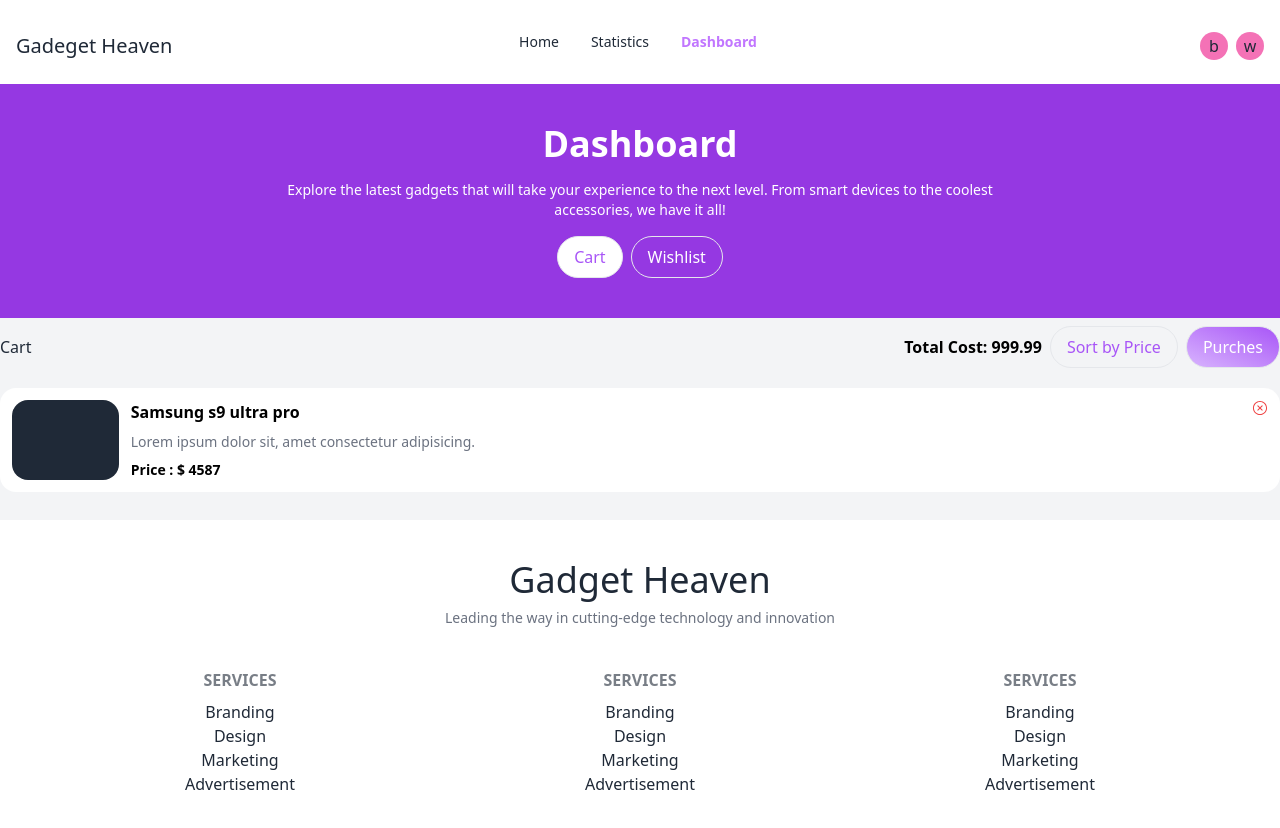
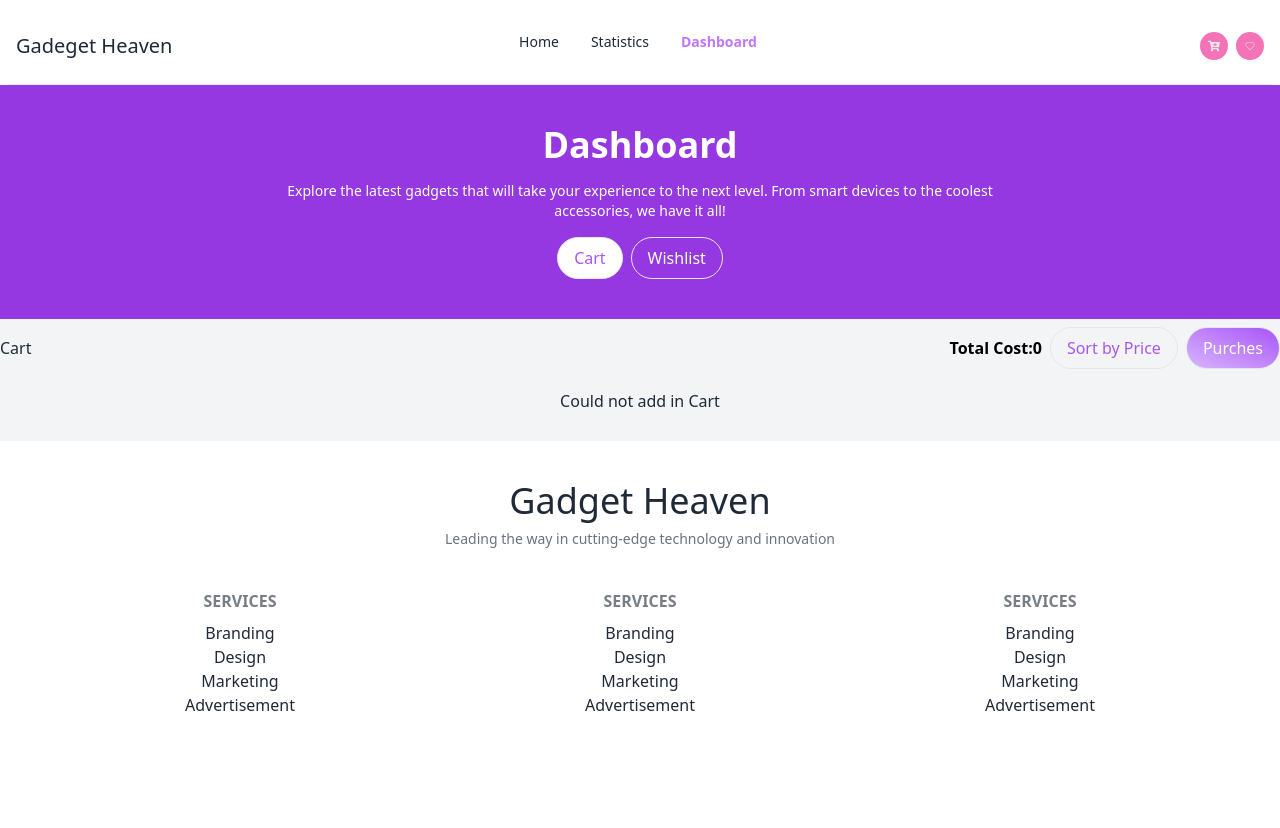
Before and after one commit to programming-hero-web-course-4/b10a8-gadget-heaven-shamimranapro85, a React (Vite) app: page /dashboard in a window 1280 px wide. Shown: the top 828 px of the page. After the commit the page ends 800 px from the top, so only its background shows below. Built offline with nearby package versions, Linux system fonts and the light colour scheme.

Commit message:
show carts number and whitelist number

```diff
--- a/src/App.jsx
+++ b/src/App.jsx
@@ -2,7 +2,7 @@ import { Route, Routes, useLocation } from "react-router-dom";
 import "./App.css";
 import Navber from "./components/navbar/navbar";
 import Footer from "./components/footer/Footer";
-import { useEffect } from "react";
+import { useEffect, useState } from "react";
 import Home from "./components/pages/Home";
 import Details from "./components/pages/details";
 import Dashboard from "./components/pages/Dashboard/Dashboard";
@@ -22,25 +22,52 @@ function App() {
   }, [pathname]);
 
   const m_v_pages = "mx-2";
+  const [addCart, setAddCart] = useState([]);
+  const [addfav, setAddfav] = useState([]);
 
+  const setAddCartElement = (item) => {
+    localStorage.setItem("cart", JSON.stringify(addCart));
+    const checking = addCart.some(
+      (product) => product.product_id === item.product_id
+    );
+
+    checking ? alert("already add") : setAddCart([...addCart, item]);
+  };
+  const setAddfavElement = (item) => {
+    const checking = addfav.some(
+      (product) => product.product_id === item.product_id
+    );
+    checking ? alert("already add") : setAddfav([...addfav, item]);
+  };
   return (
     <>
       <div>
         <div
-          className={` ${
-            pathname == "/" ? "bg-[#9538E2]" : ""
+          className={` sticky top-0 backdrop-blur-sm z-50  border-b  ${
+            pathname == "/" ? "bg-[#9538E2]" : "bg-white/40"
           } rounded-tl-2xl rounded-tr-2xl ${m_v_pages}  mt-2`}
         >
           {" "}
-          <Navber />
+          <Navber addCart={addCart.length} addfav={addfav.length} />
         </div>
         <div className="">
           <Routes>
             <Route path="/" element={<Home m_v_pages={m_v_pages} />} />
-            <Route path="/dashboard" element={<Dashboard />} />
+            <Route
+              path="/dashboard"
+              element={<Dashboard addCart={addCart} addfav={addfav} setAddCartElement={setAddCartElement} />}
+            />
             <Route path="/statistics" element={<Statistics />} />
             <Route path="/shopnow" element={<Shop />} />
-            <Route path="/details" element={<Details />} />
+            <Route
+              path="/details"
+              element={
+                <Details
+                  setAddCartElement={setAddCartElement}
+                  setAddfavElement={setAddfavElement}
+                />
+              }
+            />
             <Route
               path="*"
               element={<h1 className="text-center h-[80vh]">NOT FOUND 404</h1>}
--- a/src/components/navbar/Navbar.jsx
+++ b/src/components/navbar/Navbar.jsx
@@ -1,6 +1,8 @@
+import { CiHeart } from "react-icons/ci";
+import { FaCartPlus } from "react-icons/fa";
 import { NavLink, useLocation } from "react-router-dom";
 
-const Navber = () => {
+const Navber = ({ addCart, addfav }) => {
   const { pathname } = useLocation();
   const navItems = (
     <>
@@ -52,12 +54,32 @@ const Navber = () => {
         <ul className="menu menu-horizontal px-1">{navItems}</ul>
       </div>
       <div className="navbar-end">
-        <a className="p-2 rounded-full bg-pink-400 h-7 w-7 flex justify-center items-center ml-2">
-          b
-        </a>
-        <a className="p-2 rounded-full bg-pink-400 h-7 w-7 flex justify-center items-center ml-2">
-          w
-        </a>
+        <NavLink
+          to={"/dashboard"}
+          className="p-2 rounded-full relative !text-gray-200  bg-pink-400 h-7 w-7 flex justify-center items-center ml-2"
+        >
+          {addCart < 1 ? (
+            ""
+          ) : (
+            <span className="rounded-full w-4 h-4 absolute -top-2 -right-1 bg-red-500 text-[10px] flex justify-center items-center">
+              {addCart}
+            </span>
+          )}
+          <FaCartPlus />
+        </NavLink>
+        <NavLink
+          to={"/dashboard"}
+          className="p-2 rounded-full relative bg-pink-400 h-7 w-7 flex !text-gray-200  justify-center items-center ml-2"
+        >
+          {addfav < 1 ? (
+            ""
+          ) : (
+            <span className="rounded-full w-4 h-4 absolute -top-2 -right-1 bg-red-500 text-[10px] flex justify-center items-center">
+              {addfav}
+            </span>
+          )}
+          <CiHeart />
+        </NavLink>
       </div>
     </div>
   );
--- a/src/components/pages/Dashboard/Dashboard.jsx
+++ b/src/components/pages/Dashboard/Dashboard.jsx
@@ -1,12 +1,22 @@
-import { useState } from "react";
+import { useEffect, useState } from "react";
+import { FaCartPlus } from "react-icons/fa";
 import { RxCrossCircled } from "react-icons/rx";
-const Dashboard = () => {
+const Dashboard = ({ addCart, addfav, setAddCartElement }) => {
   const [cart, setCart] = useState("Cart");
+  const [cartPrice, setCartPrice] = useState(0);
   const handleActive = (e) => {
     console.log(e.target.innerText == "Cart");
 
     e.target.innerText == "Cart" ? setCart(`Cart`) : setCart("");
   };
+  useEffect(() => {
+    let prices = 0;
+    addCart.map((pr) => {
+      prices += pr.price;
+    });
+
+    setCartPrice(prices);
+  }, []);
 
   return (
     <div className="bg-gray-100">
@@ -43,19 +53,23 @@ const Dashboard = () => {
         </div>
       </div>
 
-      {cart == "Cart" ? <Cart /> : <WishList />}
+      {cart == "Cart" ? (
+        <Cart addCart={addCart} cartPrice={cartPrice} />
+      ) : (
+        <WishList addfav={addfav} setAddCartElement={setAddCartElement} />
+      )}
     </div>
   );
 };
 
-const Cart = () => {
+const Cart = ({ addCart, cartPrice }) => {
   return (
     <>
       <div className="container mx-auto py-2">
         <div className="flex justify-between items-center">
           <div>Cart</div>
           <div className="flex gap-2 items-center">
-            <h1 className="text-black font-bold">Total Cost: 999.99</h1>
+            <h1 className="text-black font-bold">Total Cost:{cartPrice}</h1>
             <button
               className={`rounded-full  px-4 py-2 hover:bg-[#9538E2] transition-all duration-300 hover:text-white border text-purple-500 `}
             >
@@ -69,9 +83,43 @@ const Cart = () => {
           </div>
         </div>
         <div className="flex flex-col gap-2 items-center py-5">
-          <div className="rounded-2xl p-3 bg-white w-full flex justify-between">
+          {addCart.length <= 0
+            ? "Could not add in Cart"
+            : addCart.map((item, index) => {
+                return (
+                  <div
+                    key={index}
+                    className="rounded-2xl p-3 bg-white w-full flex justify-between"
+                  >
+                    <div className="grid grid-cols-12 gap-3 items-center">
+                      <div className="bg-gray-800 rounded-2xl col-span-3 h-full text-white">
+                        <img
+                          src={item.product_image}
+                          className="object-cover h-full w-full self-center"
+                          alt=""
+                        />
+                      </div>
+                      <div className="col-span-9 flex flex-col gap-2">
+                        <h1 className="text-black font-bold">
+                          {item.product_title}
+                        </h1>
+                        <p className="text-sm text-gray-500">
+                          {item.description}
+                        </p>
+                        <span className="text-black font-bold text-sm">
+                          Price : ${item.price}
+                        </span>
+                      </div>
+                    </div>
+                    <div>
+                      <RxCrossCircled className="text-2xl text-red-500" />
+                    </div>
+                  </div>
+                );
+              })}
+          {/* <div className="rounded-2xl p-3 bg-white w-full flex justify-between">
             <div className="grid grid-cols-12 gap-3 items-center">
-              <div className="bg-gray-800 rounded-2xl col-span-3 h-full">s</div>
+              <div className="bg-gray-800 rounded-2xl col-span-3 h-full text-white"></div>
               <div className="col-span-9 flex flex-col gap-2">
                 <h1 className="text-black font-bold">Samsung s9 ultra pro </h1>
                 <p className="text-sm text-gray-500">
@@ -83,13 +131,13 @@ const Cart = () => {
               </div>
             </div>
             <RxCrossCircled className="text-red-500" />
-          </div>
+          </div> */}
         </div>
       </div>
     </>
   );
 };
-const WishList = () => {
+const WishList = ({ addfav, setAddCartElement }) => {
   return (
     <>
       <div className="container mx-auto py-2">
@@ -97,13 +145,56 @@ const WishList = () => {
           <div>Wishlist</div>
         </div>
         <div className="flex flex-col gap-2 items-center py-5">
-          <div className="rounded-2xl p-3 bg-white w-full flex justify-between">
+          {addfav.length <= 0
+            ? "No data add in whitelist"
+            : addfav.map((produc, indx) => {
+                return (
+                  <div
+                    key={indx}
+                    className="rounded-2xl p-3 bg-white w-full flex justify-between"
+                  >
+                    <div className="grid grid-cols-12 gap-3 items-center">
+                      <div className=" rounded-2xl col-span-3 h-full">
+                        <img
+                          src={produc.product_image}
+                          alt=""
+                          className="h-full w-full object-cover self-center"
+                        />
+                      </div>
+                      <div className="col-span-9 flex flex-col gap-2">
+                        <h1 className="text-black font-bold">
+                          {produc.product_title}
+                        </h1>
+                        <p className="text-sm text-gray-500">
+                          <span className="text-black">Description: </span>{" "}
+                          Lorem
+                          {produc.description}
+                        </p>
+                        <span className="text-black font-bold text-sm">
+                          Price : ${produc.price}
+                        </span>
+                        <button
+                          onClick={() => setAddCartElement(produc)}
+                          className="rounded-full text-sm p-2 flex items-center gap-2 self-start px-4 text-white bg-purple-500"
+                        >
+                          Add to Cart <FaCartPlus />
+                        </button>
+                      </div>
+                    </div>
+                    <div>
+                      <RxCrossCircled className="text-red-500" />
+                    </div>
+                  </div>
+                );
+              })}
+          {/* <div className="rounded-2xl p-3 bg-white w-full flex justify-between">
             <div className="grid grid-cols-12 gap-3 items-center">
               <div className="bg-gray-800 rounded-2xl col-span-3 h-full">s</div>
               <div className="col-span-9 flex flex-col gap-2">
                 <h1 className="text-black font-bold">Samsung s9 ultra pro </h1>
                 <p className="text-sm text-gray-500">
-                  <span className="text-black">Description: </span> Lorem ipsum dolor sit, amet consectetur adipisicing.
+                  <span className="text-black">Description: </span> Lorem ipsum
+                  dolor sit, amet consectetur adipisicing.
                 </p>
                 <span className="text-black font-bold text-sm">
                   Price : $ 4587
@@ -111,7 +202,7 @@ const WishList = () => {
               </div>
             </div>
             <RxCrossCircled className="text-red-500" />
-          </div>
+          </div> */}
         </div>
       </div>
     </>
```
Also changed, not shown: src/components/pages/Details.jsx (+10 -9 lines).
